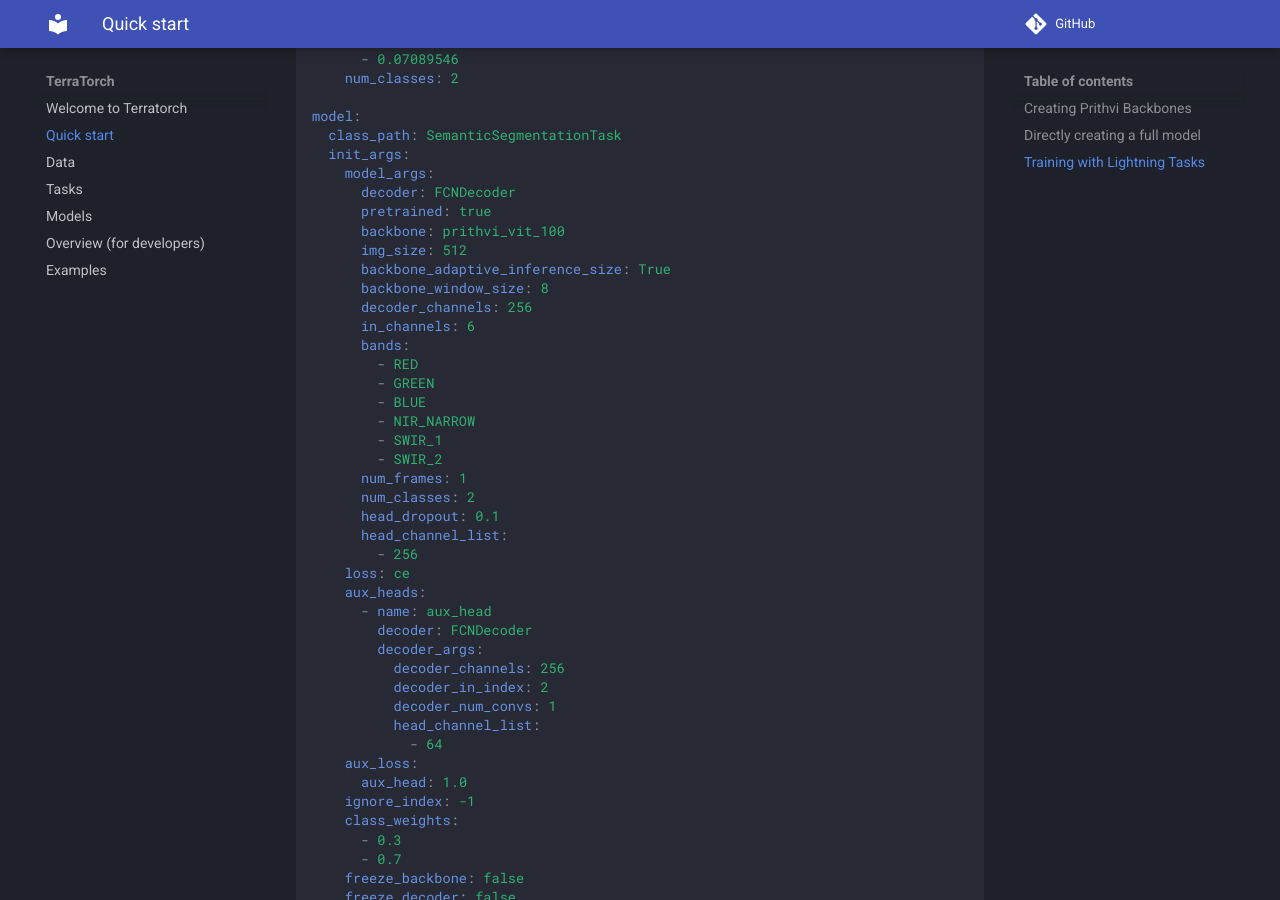
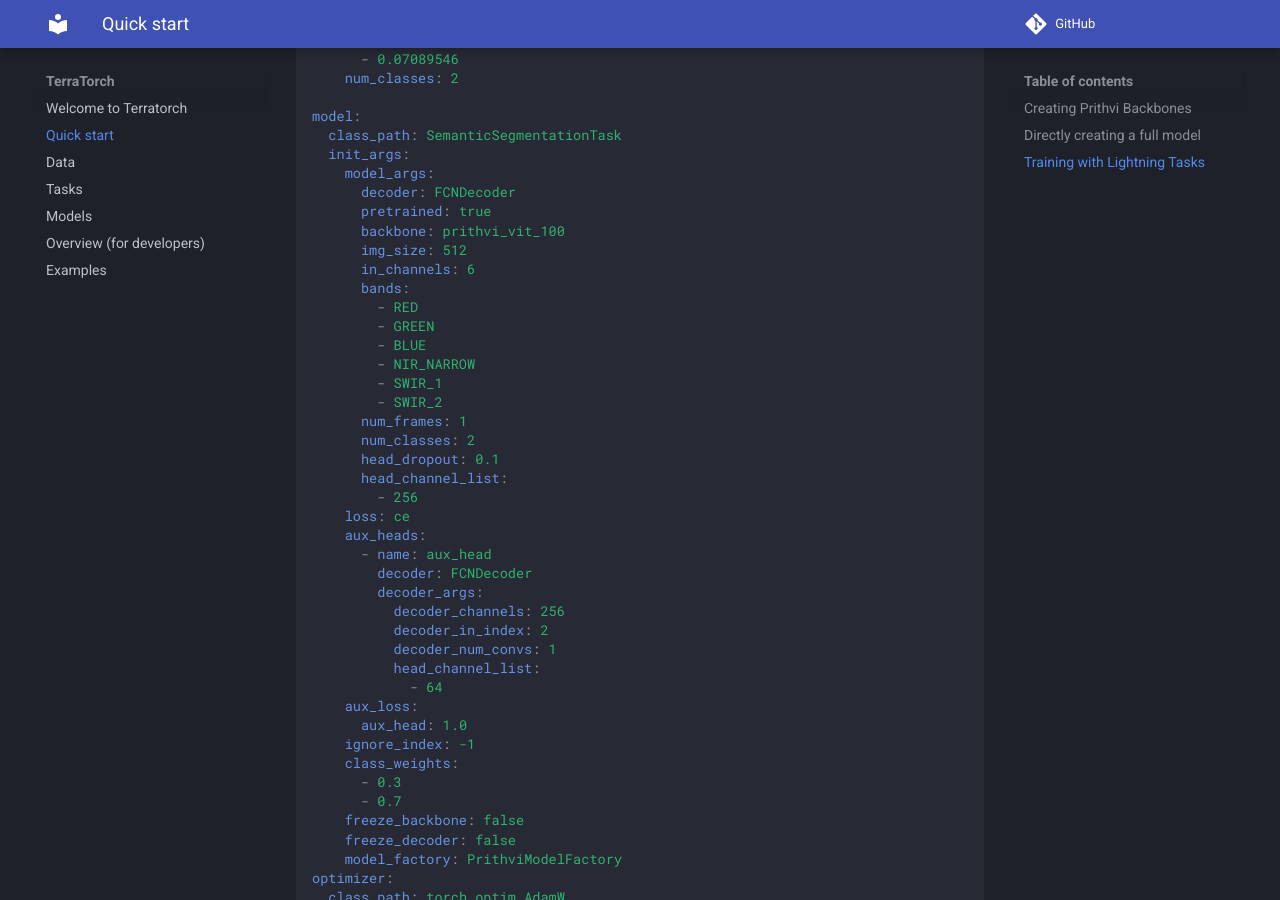
Before and after one commit to IBM/terratorch, an MkDocs documentation site: the page built from docs/quick_start.md, in a window 1280 px wide and 900 px high, scrolled down 3494 px. Built offline with MkDocs 1.6.1 and Material for MkDocs 9.7.7, drawn with Linux system fonts in a browser that asks for light colours; comment, search, counter and statistics services are not loaded.

Commit message:
fix docs head config

```diff
--- a/docs/quick_start.md
+++ b/docs/quick_start.md
@@ -169,9 +169,6 @@ model:
       pretrained: true
       backbone: prithvi_vit_100
       img_size: 512
-      backbone_adaptive_inference_size: True
-      backbone_window_size: 8
-      decoder_channels: 256
       in_channels: 6
       bands:
         - RED
```
